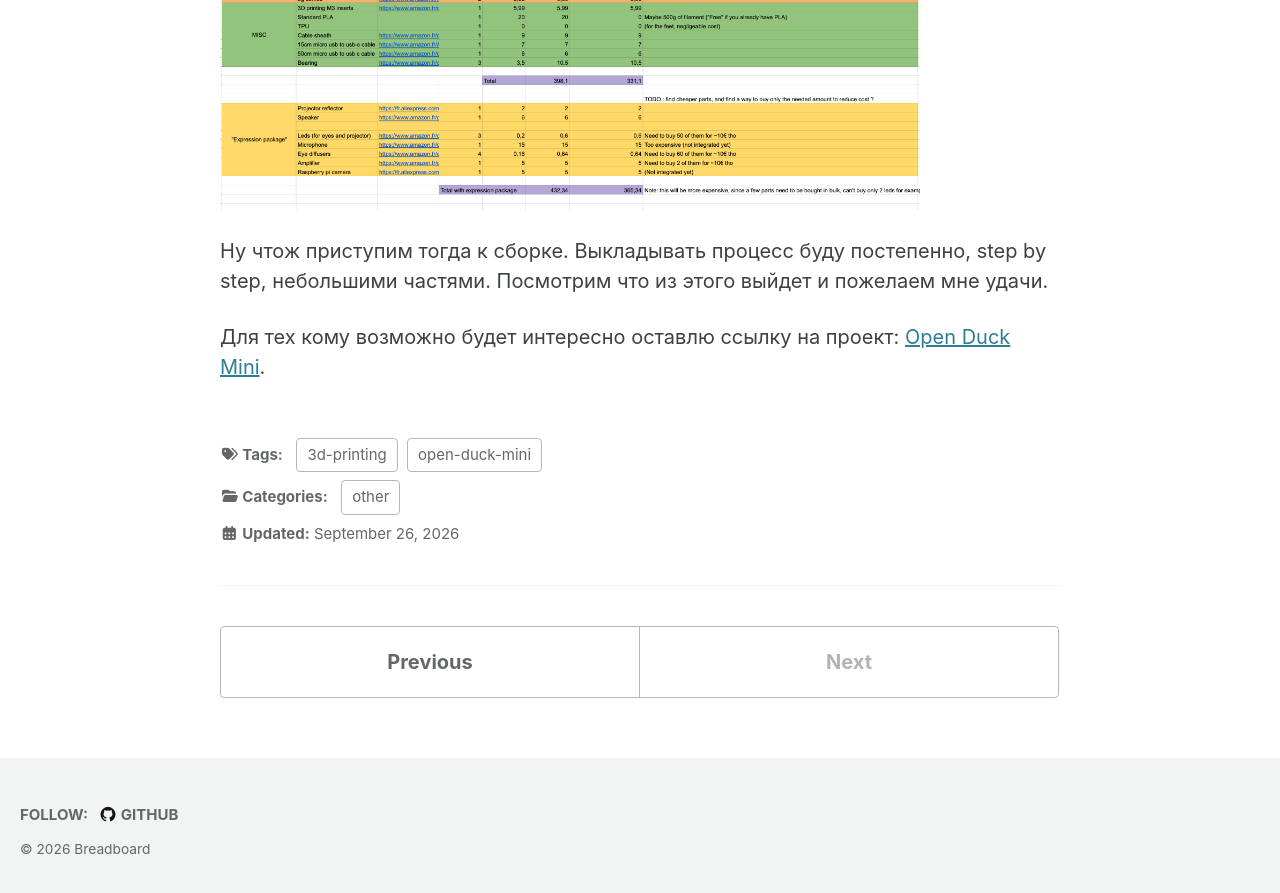
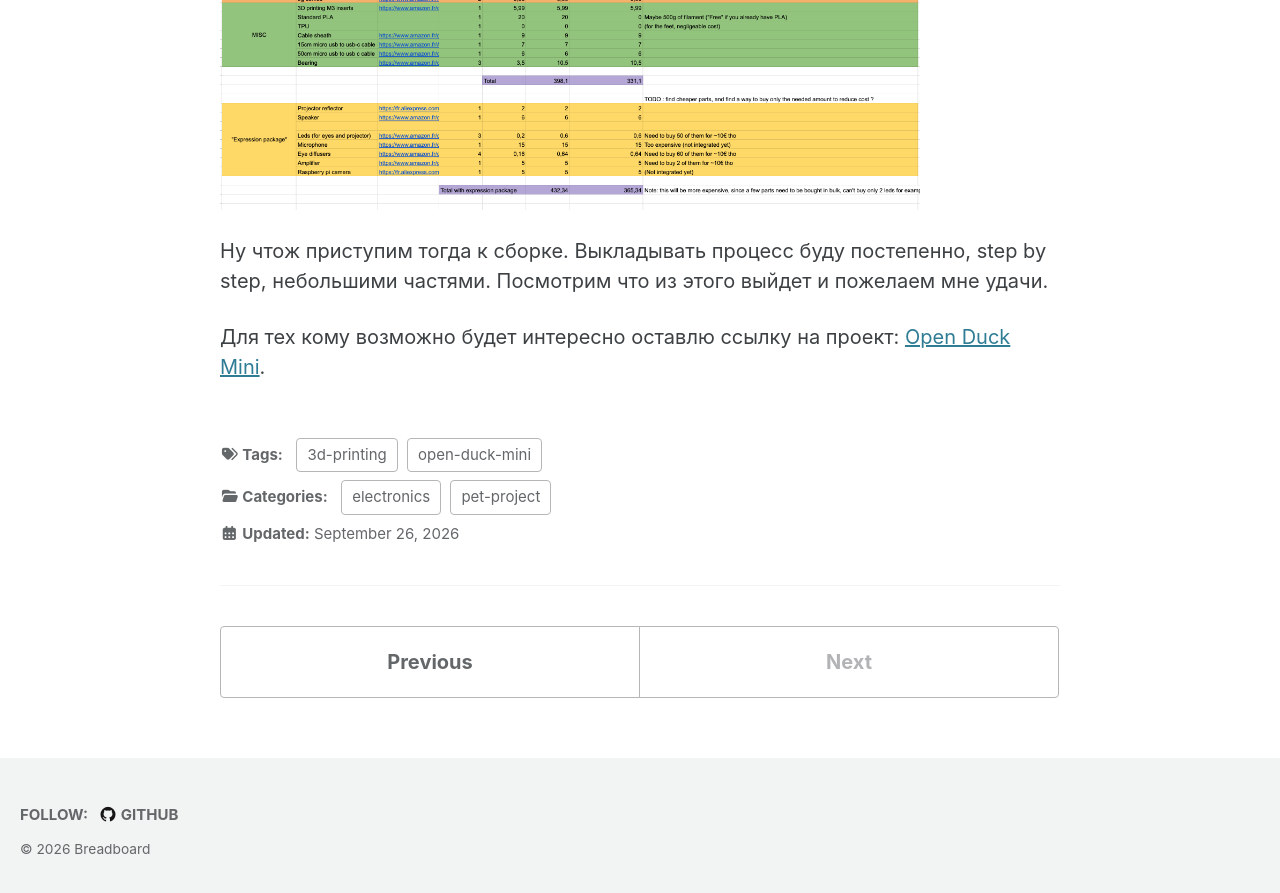
Before and after one commit to ntsaturov/breadboard, a Jekyll site: the page built from _posts/info/2026-09-26-start.md, in a window 1280 px wide and 900 px high, scrolled down 3611 px. Shown: the top 893 px of the window. Built offline with Jekyll 4.4.1, drawn with Linux system fonts in a browser that asks for light colours; cached includes are drawn as plain includes.

Commit message:
Upd categories

```diff
--- a/_posts/info/2026-09-26-start.md
+++ b/_posts/info/2026-09-26-start.md
@@ -2,7 +2,8 @@
 title: "Start"
 date: 2026-09-26T21:00:00+03:00
 categories:
-  - other
+  - pet-project
+  - electronics
 tags:
   - open-duck-mini
   - 3d-printing
```
